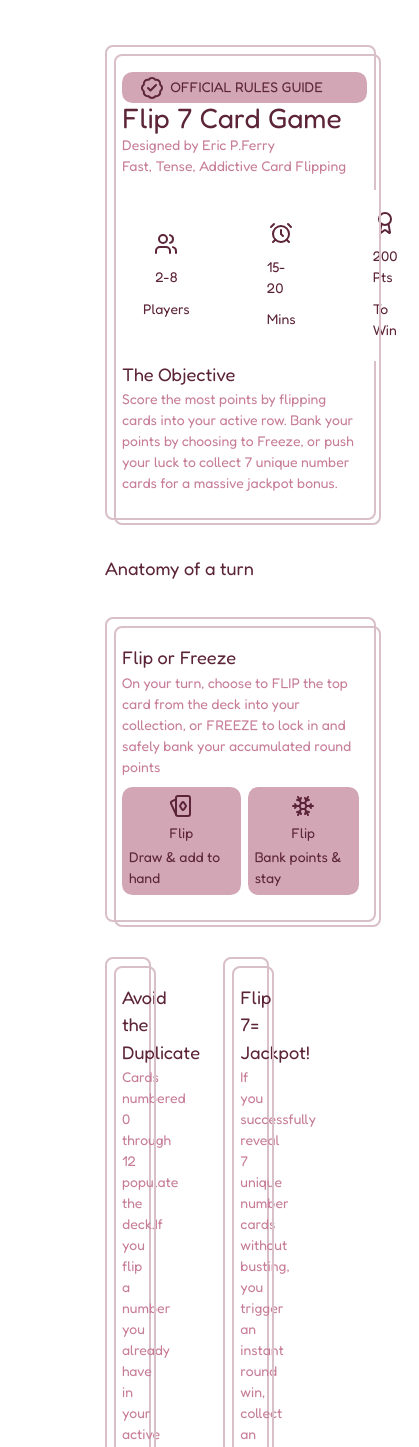
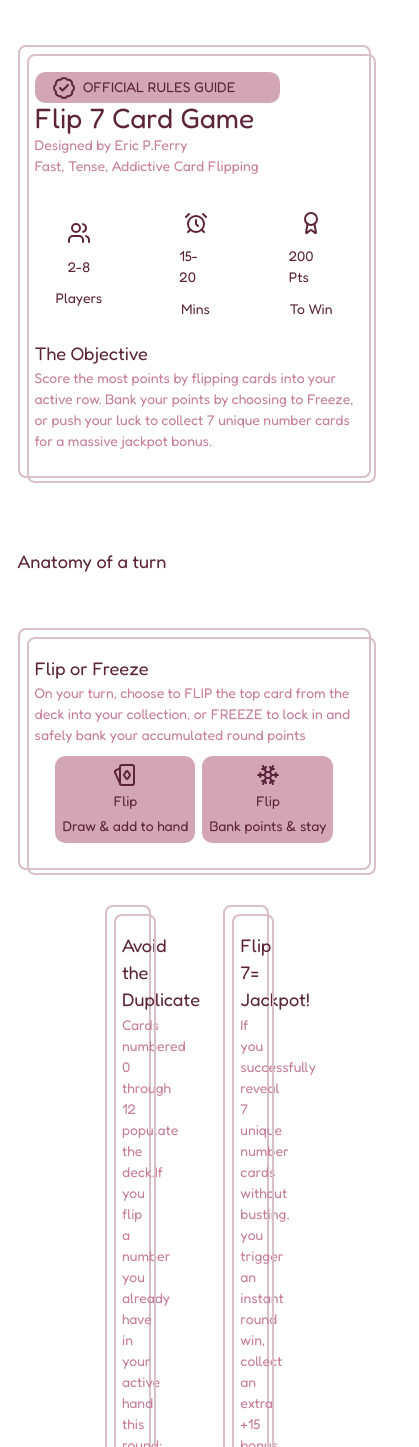
Before and after one commit to Nazrawit-T-B/Flip-7-Online, a React app in the folder Game/: page /howto in a window 390 px wide. Shown: the top 1447 px of the page, 419 px wide, since content can reach past the window. Built offline with nearby package versions, Linux system fonts and the light colour scheme; the HTML template or start-up script is replaced by a standard one.

Commit message:
Desgin Fixes

```diff
--- a/Game/src/components/AnatomyCTA.jsx
+++ b/Game/src/components/AnatomyCTA.jsx
@@ -2,8 +2,8 @@ import { PlayingCards, Snowflake } from "lucide-react";
 const Anatomy = () => {
   return (
     <>
-      <h3 className="pl-30 pb-10 text-[#5c2438]">Anatomy of a turn</h3>
-      <div className="pl-30 pb-10">
+      <h3 className="pl-5 md:pl-30 pt-10 pb-10 text-[#5c2438]">Anatomy of a turn</h3>
+      <div className="pl-5 md:pl-30 pt-5 md:pt-10 pb-10">
         <div className="box">
           <h3 className="text-[#5c2438]">Flip or Freeze </h3>
           <p className="text-[#c77d98]">
@@ -25,7 +25,7 @@ const Anatomy = () => {
           </div>
         </div>
       </div>
-      <div className="pl-30 pb-10 grid grid-cols-3 gap-20">
+      <div className="pl-30 pb-10 grid grid-cols-3 gap-20 ">
         <div className="a-box ">
           <h3 className="text-[#5c2438]">Avoid the Duplicate </h3>
           <p className="text-[#c77d98]">
--- a/Game/src/components/RuleCTA.jsx
+++ b/Game/src/components/RuleCTA.jsx
@@ -2,7 +2,7 @@ import { Users, AlarmClock, Award, BadgeCheck } from "lucide-react";
 const Rule = () => {
   return (
     <>
-      <div className="pl-30 pt-10 pb-10">
+      <div className="pl-5 md:pl-30 pt-10 pb-10">
         <div className="box">
           <div className="flex flex-row gap-30">
             <div className="text-[#5c2438]">
```
